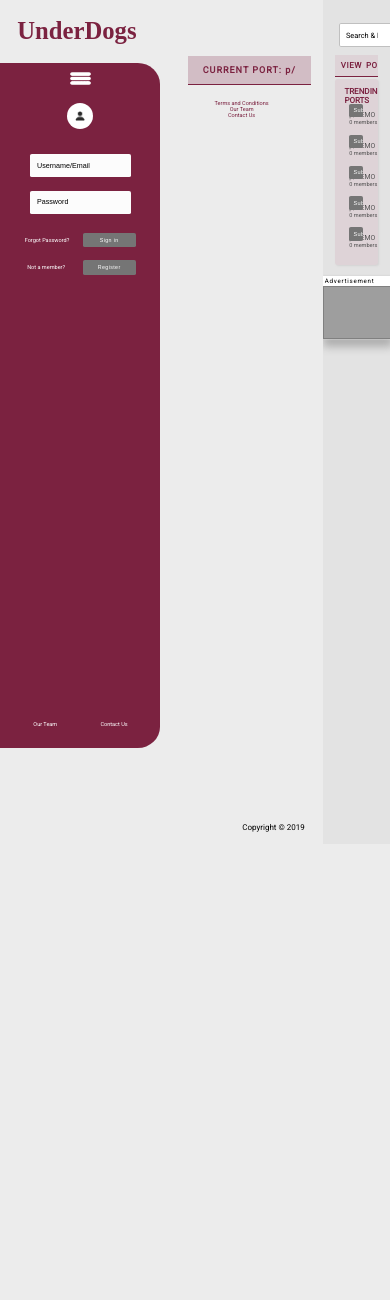
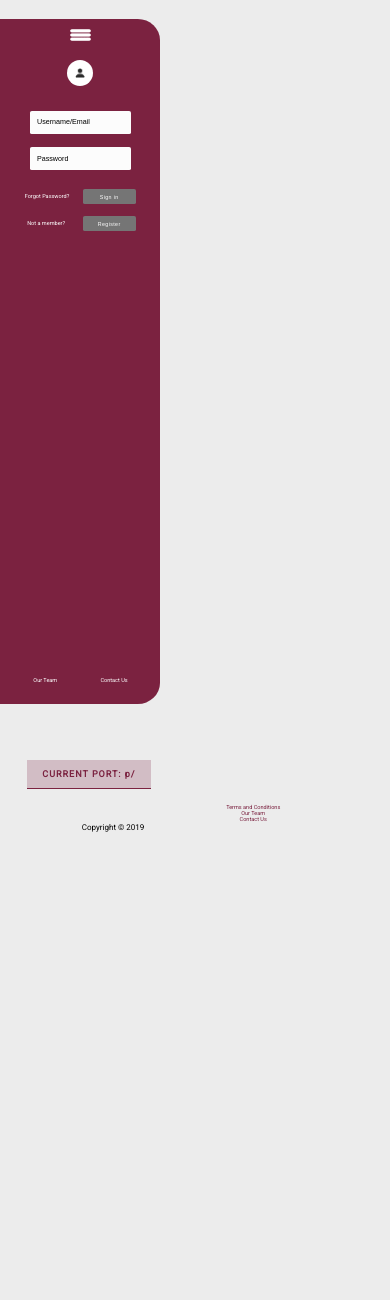
Before and after one commit to DataMascara/cisc3140-su19-project, a Flask app: page /home/ in a window 390 px wide; the page is wider, and only the part inside the window is pictured. Shown: the top 1300 px of that part. Before the commit the page ends 832 px from the top of that part, so only its background shows below. Run offline with Flask 2, Linux system fonts and the light colour scheme; data that the repository does not hold is empty.

Commit message:
Initial Media Queries Added

```diff
--- a/app/static/css/stylesBase.css
+++ b/app/static/css/stylesBase.css
@@ -297,61 +297,21 @@ span, a{
 }
 
 /* ---------------------------------------------------
-    MEDIAQUERIES
+    MEDIA QUERIES
 ----------------------------------------------------- */
-/*@media (max-width: 768px) {
-    .sidebar {
-        min-width: 80px;
-        max-width: 80px;
-        text-align: center;
-        margin-left: -80px !important ;
-    }
-    a[aria-expanded="false"]::before, a[aria-expanded="true"]::before {
-        top: auto;
-        bottom: 5px;
-        right: 50%;
-        -webkit-transform: translateX(50%);
-        -ms-transform: translateX(50%);
-        transform: translateX(50%);
-    }
-    .sidebar.active {
-        margin-left: 0 !important;
+@media only screen and (orientation: portrait) {
+    body {
+       flex-direction: column;
     }
 
-    .sidebar .sidebar-header h3, .sidebar .CTAs {
-        display: none;
+    .siteLogo{
+       margin: auto;
     }
 
-    .sidebar .sidebar-header strong {
-        display: block;
+    .a{
+       font-size: 20%;
     }
 
-    .sidebar ul li a {
-        padding: 20px 10px;
-    }
-
-    .sidebar ul li a span {
-        font-size: 0.85em;
-    }
-    .sidebar ul li a i {
-        margin-right:  0;
-        display: block;
-    }
-
-    .sidebar ul ul a {
-        padding: 10px !important;
-    }
-
-    .sidebar ul li a i {
-        font-size: 1.3em;
-    }
-    .sidebar {
-        margin-right: 0;
-    }
-    .sidebarCollapse span {
-        display: none;
-    }
-*/
 } /*Close the Media Query*/
 
 /* Attributes for Right Side:*/
```
